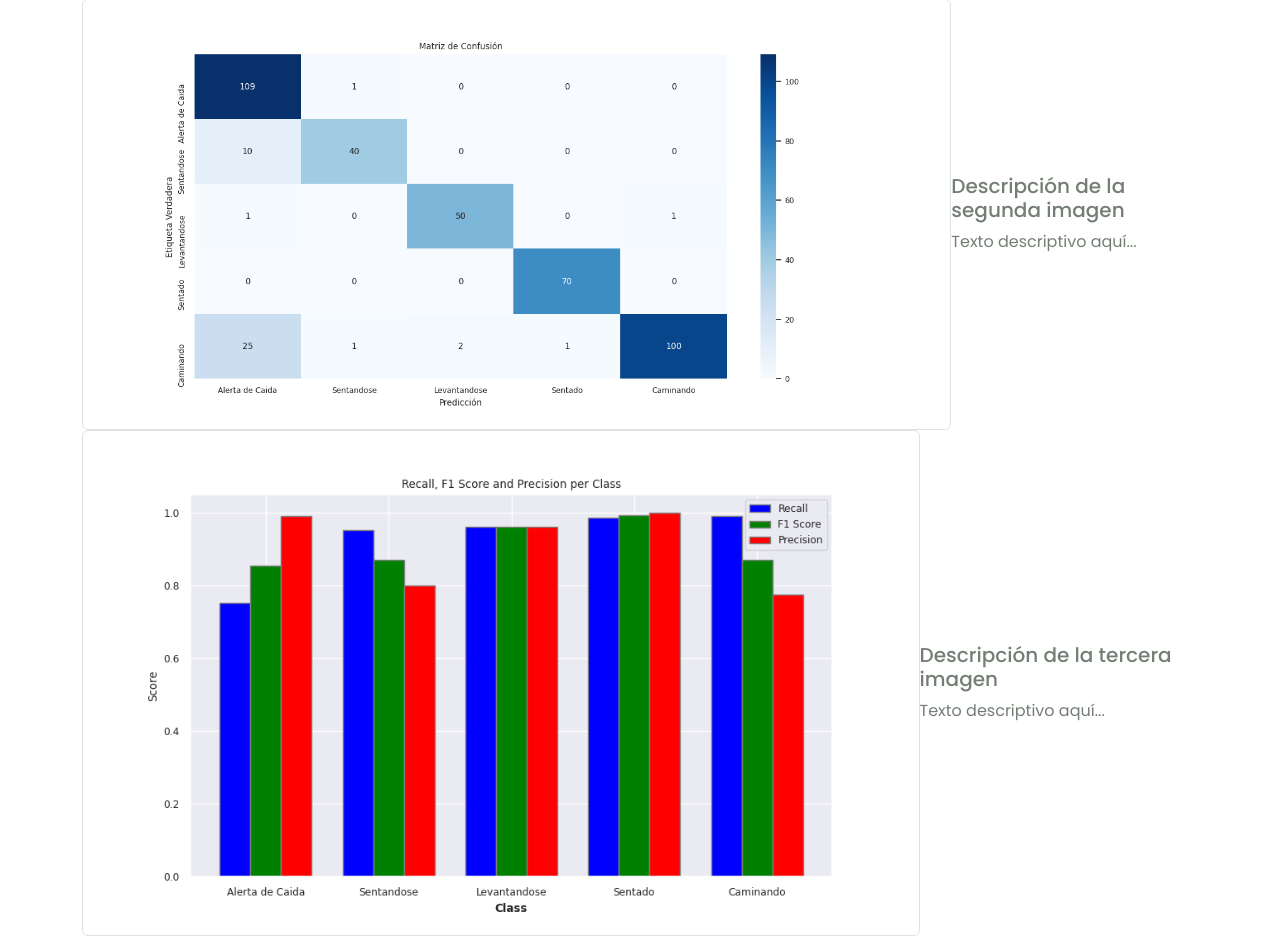
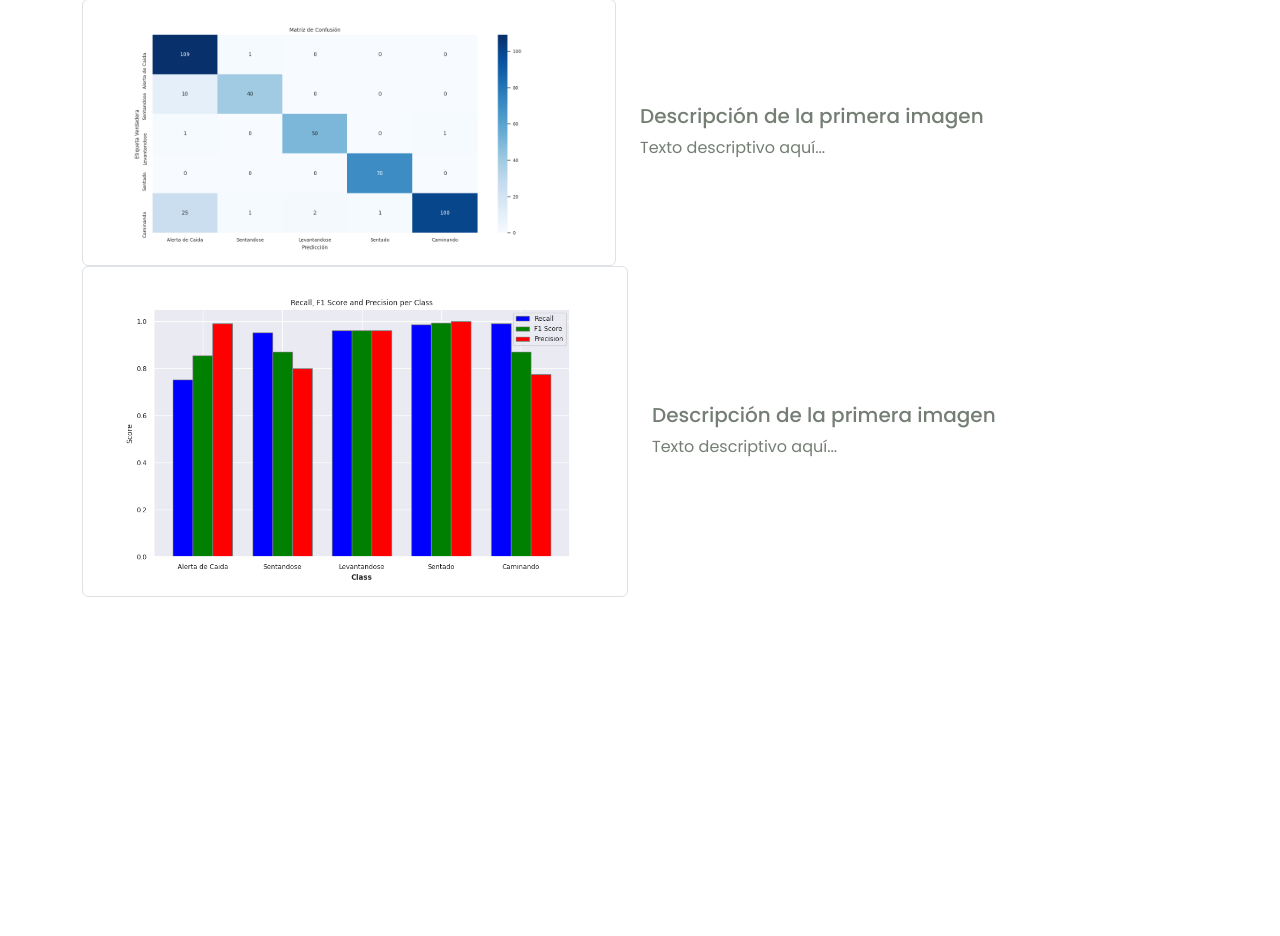
Before and after one commit to JesusCK/PaginaHAR, a Flask app: page /research in a window 1280 px wide. Shown: the part 1051-1987 px from the top of the page. After the commit the page ends 1648 px from the top, so only its background shows below. Run offline with Flask 3, Linux system fonts and the light colour scheme; parts of the project's set-up code (start-up, migrations or seed data) failed here and were passed over.

Commit message:
Update research.html

```diff
--- a/templates/research.html
+++ b/templates/research.html
@@ -99,10 +99,13 @@
                     <div>
                       <img src="../static/imgs/MatrizDeConfusion.png" alt="" class="img-fluid img-thumbnail">
                     </div>
-                    <div class="ml-3">
-                      <h5>Descripción de la segunda imagen</h5>
-                      <p>Texto descriptivo aquí...</p>
-                    </div>
+
+                  </div>
+                </div>
+                <div class="col">
+                  <div class="ml-3">
+                    <h5>Descripción de la primera imagen</h5>
+                    <p>Texto descriptivo aquí...</p>
                   </div>
                 </div>
               </div>
@@ -113,10 +116,13 @@
                     <div>
                       <img src="../static/imgs/RecallF1scorePrecision.png" alt="" class="img-fluid img-thumbnail">
                     </div>
-                    <div class="ml-3">
-                      <h5>Descripción de la tercera imagen</h5>
-                      <p>Texto descriptivo aquí...</p>
-                    </div>
+
+                  </div>
+                </div>
+                <div class="col">
+                  <div class="ml-3">
+                    <h5>Descripción de la primera imagen</h5>
+                    <p>Texto descriptivo aquí...</p>
                   </div>
                 </div>
                 <!-- Agregar más imágenes y descripciones aquí -->
```
